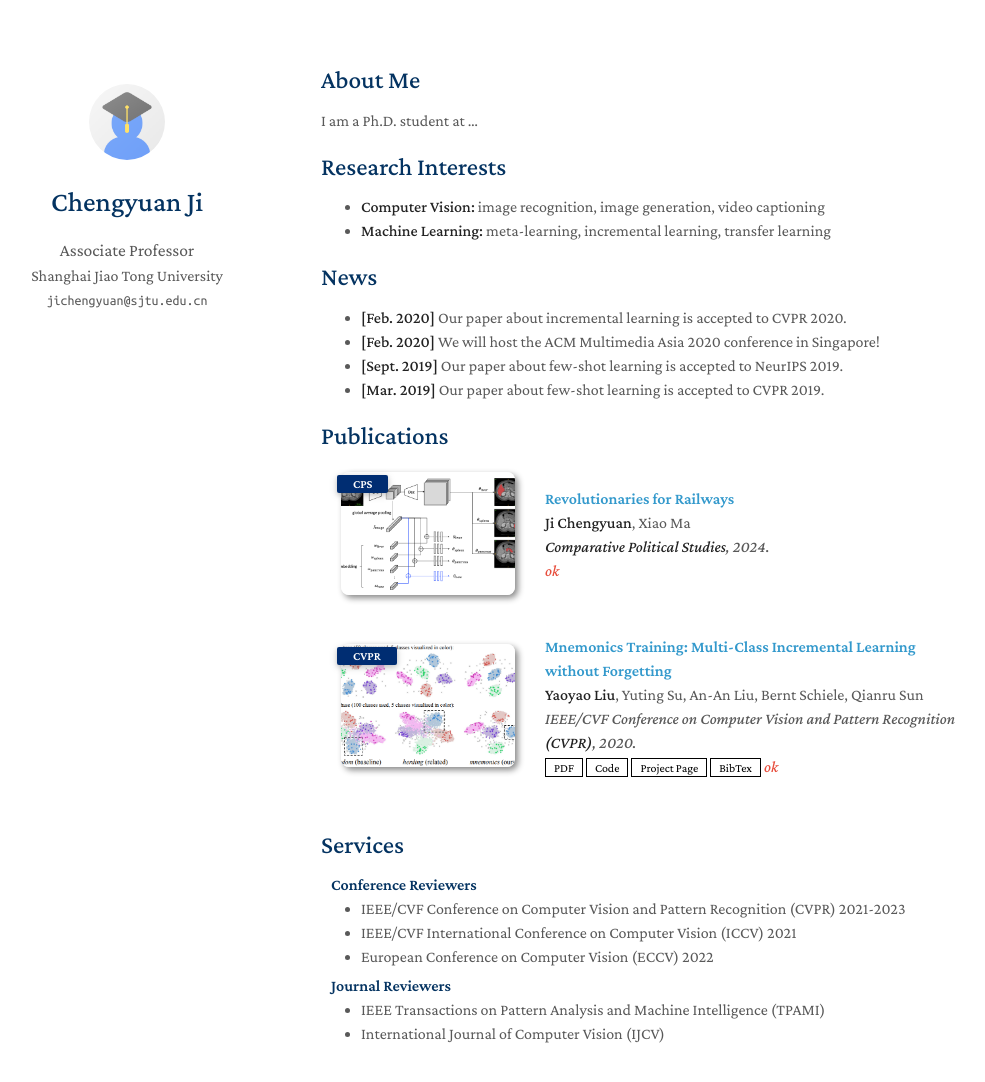
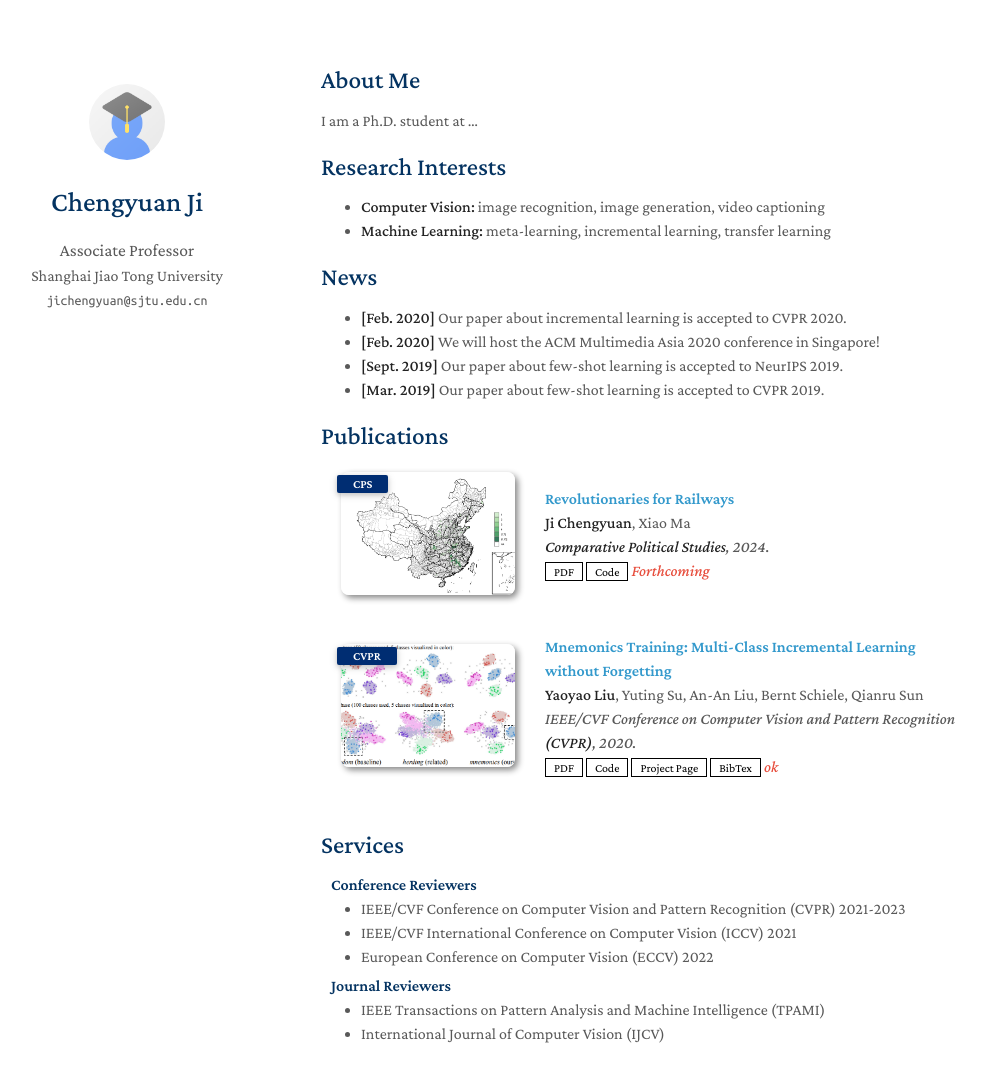
Before and after one commit to chengyuanji/website, a Jekyll site: the page built from index.md, in a window 1280 px wide and 1140 px high. Shown: the top 1082 px of the window, without its empty margins (149-1134 px from the left). Built offline with Jekyll 4.4.1, drawn with Linux system fonts in a browser that asks for light colours; a style sheet for code colours, icons or effects is not loaded; our own code applies the rules of GitHub Pages for plain Markdown files.

Commit message:
Update publications.yml

```diff
--- a/_data/publications.yml
+++ b/_data/publications.yml
@@ -4,11 +4,11 @@ main:
     authors:  <strong>Ji Chengyuan</strong>, Xiao Ma
     conference_short: CPS
     conference: <strong>Comparative Political Studies</strong>, 2024.
-    PDF: https://chengyuanji.wordpress.com/wp-content/uploads/2024/08/ji-ma-2024-revolutionaries-for-railways.pdf
+    pdf: https://chengyuanji.wordpress.com/wp-content/uploads/2024/08/ji-ma-2024-revolutionaries-for-railways.pdf
     Appendix: https://journals.sagepub.com/doi/suppl/10.1177/00104140241269843/suppl_file/sj-pdf-1-cps-10.1177_00104140241269843.pdf
-    Replication: https://doi.org/10.7910/DVN/LXHKEV
-    image: ./assets/img/teaser_example_2.png
-    notes: ok
+    code: https://doi.org/10.7910/DVN/LXHKEV
+    image: ./assets/img/map_general.png
+    notes: Forthcoming
 
 
   - title: "Mnemonics Training: Multi-Class Incremental Learning without Forgetting"
```
